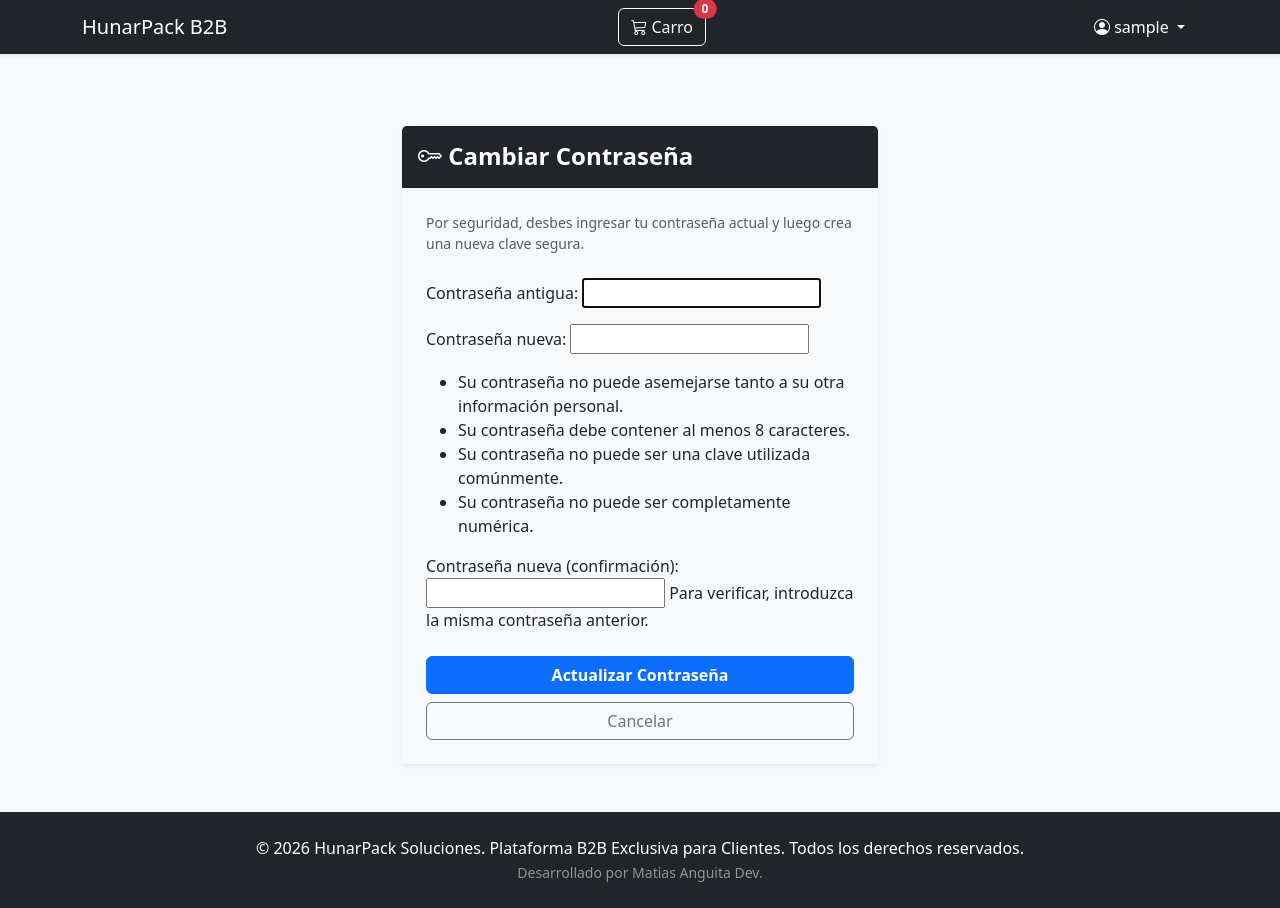
After one commit to AnguitaMatias/hunarpack-b2b, a Django app: page /cuenta/cambiar-contrasena/ in a window 1280 px wide. The commit adds this page. Run offline with Django 5.2, Linux system fonts and the light colour scheme; the visitor is signed in with stand-in values (Sample User, id 1).

Commit message:
Creación de cambio de contraseña para usuarios e integración de esta en el navbar

```diff
--- /dev/null
+++ b/catalogo/templates/catalogo/cambiar_contrasena.html
@@ -0,0 +1,26 @@
+{% extends 'catalogo/base.html' %}
+
+{% block content %}
+<div class="container mt-5 mb-5" style="max-width: 500px">
+    <div class="card shadow-sm border-0">
+        <div class="card-header bg-dark text-white py-3">
+            <h4 class="mb-0 fw-bold"><i class="bi bi-key"></i> Cambiar Contraseña</h4>
+        </div>
+        <div class="card-body p-4 bg-light">
+            <p class="text-muted small mb-4"> Por seguridad, desbes ingresar tu contraseña actual y luego crea una nueva clave segura.</p>
+
+            <!-- Formulario para el cambio -->
+            <form method="POST">
+                {% csrf_token %}
+                <!-- Django utiliza su propios formularios que se rederizan de manera segura automáticamente -->
+                {{ form.as_p }}
+
+                <div class="d-grid gap-2 mt-4">
+                    <button type="submit" class="btn btn-primary fw-bold">Actualizar Contraseña</button>
+                    <a href="javascript:history.back()" class="btn btn-outline-secondary">Cancelar</a>
+                </div>
+            </form>
+        </div>
+    </div>
+</div>
+{% endblock %}
--- a/catalogo/templates/catalogo/navbar.html
+++ b/catalogo/templates/catalogo/navbar.html
@@ -25,6 +25,11 @@
                     {% endif %}
                     <li><hr class="dropdown-divider"></li>
                     <li><a href="{% url 'logout' %}" class="dropdown-item text-danger">Cerrar Sesión</a></li>
+                    <li>
+                        <a href="{% url 'cambiar_contrasena' %}" class="dropdown-item">
+                            <i class="bi bi-key"></i> Cambiar Contraseña
+                        </a>
+                    </li>
                 </ul>
             </div>
         {% else %}
--- a/catalogo/urls.py
+++ b/catalogo/urls.py
@@ -19,6 +19,13 @@ urlpatterns = [
     path('logout/', views.salir, name='logout'),
     path('mi-historial/', views.mi_historial, name='mi_historial'),
     path('registro/', views.registro, name='registro'),
+    path('cuenta/cambiar-contrasena/', auth_views.PasswordChangeView.as_view(
+        template_name='catalogo/cambiar_contrasena.html',
+        success_url='/cuenta/contrasema-cambiada/'
+    ), name='cambiar_contrasena'),
+    path('cuenta/contrasena-cambiada/', auth_views.PasswordChangeDoneView.as_view(
+        template_name='catalogo/contrasena-cambiada.html'
+    ), name='password_change_done'),
 
     # Panel Admin
     path('panel/', views.dashboard, name='dashboard'),
```
Also changed, not shown: catalogo/templates/catalogo/contrasena_cambiada.html (added, +16 -0 lines), core/settings.py (+6 -2 lines).
